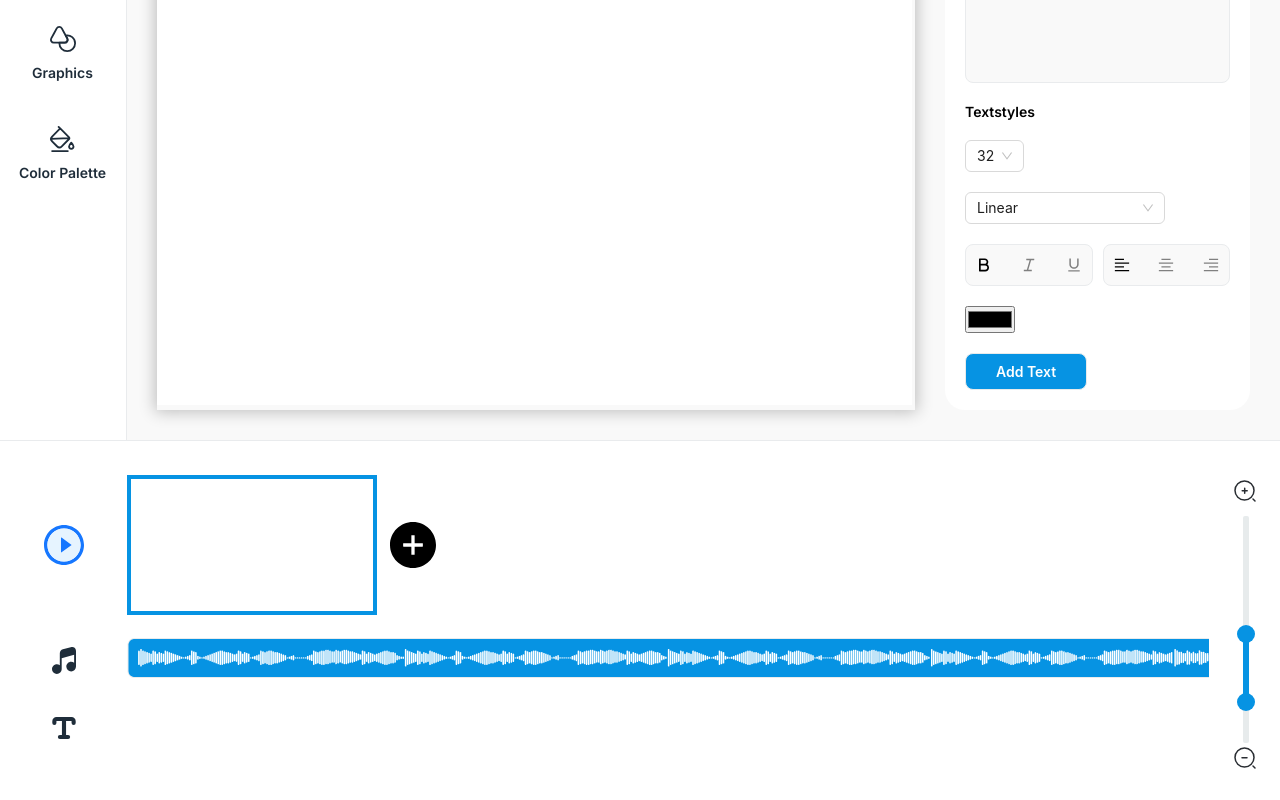
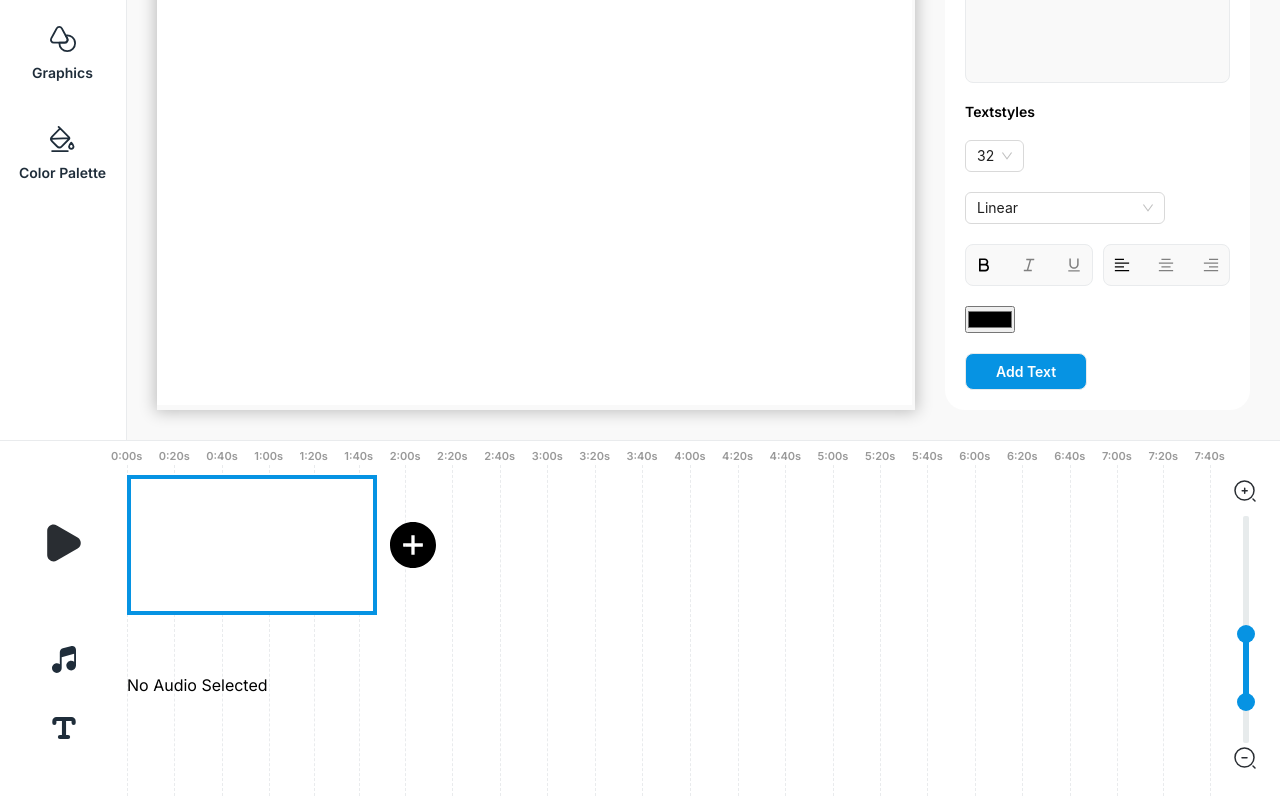
Before and after one commit to anchal-simform/vt-video-creator, a React (Create React App) app: page /editor in a window 1280 px wide. Shown: the part 295-1095 px from the top of the page. Built offline with nearby package versions, Linux system fonts and the light colour scheme.

Commit message:
added the video download option of complete video

```diff
--- a/package.json
+++ b/package.json
@@ -23,6 +23,7 @@
     "react-tabs": "^6.0.0",
     "sass": "^1.62.0",
     "use-image": "^1.1.0",
+    "wavesurfer.js": "^6.6.3",
     "web-vitals": "^2.1.4",
     "zustand": "^4.3.7"
   },
--- a/src/components/Header/Header.jsx
+++ b/src/components/Header/Header.jsx
@@ -23,6 +23,7 @@ function Header() {
   const updateCurrentSlide = useSlidesStore(
     (state) => state.updateCurrentSlide
   );
+
   const updateSlides = useSlidesStore((state) => state.updateSlides);
 
   const handlePreview = async () => {
@@ -38,13 +39,9 @@ function Header() {
 
   const handleDurationChange = (value) => {
     let slide = { ...currentSlide };
-
     slide.duration = parseInt(value);
-
     updateCurrentSlide(slide);
-
     // Update the slides array
-
     const index = currentSlideIndex;
     const newSlides = slides.map((obj, idx) => (idx === index ? slide : obj));
 
--- a/src/components/Timeline/Timeline.jsx
+++ b/src/components/Timeline/Timeline.jsx
@@ -1,19 +1,15 @@
-import {
-  DeleteOutlined,
-  PlayCircleTwoTone,
-  PlusCircleFilled
-} from '@ant-design/icons';
+import { DeleteOutlined, PlusCircleFilled } from '@ant-design/icons';
 import { Slider } from 'antd';
 import { MusicBold } from '../../assets/icons/MusicBold';
 import { PlayBold } from '../../assets/icons/PlayBold';
 import { TextBold } from '../../assets/icons/TextBold';
 import { ZoomIn } from '../../assets/icons/ZoomIn';
 import { ZoomOut } from '../../assets/icons/ZoomOut';
-import audioscrub from '../../assets/img/audioscrub.png';
 import useSlidesStore from '../../store/useSlidesStore';
+import { sleep } from '../../utils/commonFunction';
 import { DEFAULT_SLIDE_OBJECT } from '../../utils/constants';
+import Waveform from '../Waveform/Waveform';
 import './Timeline.scss';
-import { sleep } from '../../utils/commonFunction';
 
 function Timeline() {
   const currentSlide = useSlidesStore((state) => state.currentSlide);
@@ -27,8 +23,8 @@ function Timeline() {
     (state) => state.updateCurrentSlide
   );
   const updateIsRecording = useSlidesStore((state) => state.updateIsRecording);
+  const updateAudio = useSlidesStore((state) => state.updateAudio);
 
-  const play = useSlidesStore((state) => state.play);
   const updatePlay = useSlidesStore((state) => state.updatePlay);
   const audioSelected = useSlidesStore((state) => state.audio);
 
@@ -37,6 +33,10 @@ function Timeline() {
     newTextList.splice(index, 1);
     let updatedSlide = { ...currentSlide, texts: newTextList };
     updateCurrentSlide(updatedSlide);
+    const newSlides = slides.map((obj, idx) =>
+      idx === currentSlideIndex ? updatedSlide : obj
+    );
+    updateSlides(newSlides);
   };
 
   const handleAddNew = () => {
@@ -53,15 +53,47 @@ function Timeline() {
   };
 
   const handlePlayCompleteVideo = async () => {
-    // updateIsRecording(true);
+    updateIsRecording(true);
+
+    const totalDuration = slides.reduce(function (acc, obj) {
+      return acc + obj.duration;
+    }, 0);
+
+    const totalDurationInMs = (parseInt(totalDuration) + 1) * 1000;
+
     let index = 0;
     let slide = slides[0];
     const audio = new Audio(URL.createObjectURL(audioSelected));
     await audio.play();
+    const audioStream = audio.captureStream();
 
-    const totalDuration = slides.reduce(function (acc, obj) {
-      return acc + obj.duration;
-    }, 0);
+    const canvas = document.querySelector('.konva_current_canvas canvas');
+    // const ctx = canvas.getContext('2d');
+    const videoStream = canvas.captureStream(30);
+
+    audioStream.getAudioTracks().forEach((track) => {
+      videoStream.addTrack(track);
+    });
+
+    const mediaRecorder = new MediaRecorder(videoStream);
+    let chunks = [];
+
+    mediaRecorder.ondataavailable = function (e) {
+      chunks.push(e.data);
+    };
+
+    mediaRecorder.onstop = function (e) {
+      const blob = new Blob(chunks, { type: 'video/mp4' });
+      chunks = [];
+      const videoURL = URL.createObjectURL(blob);
+      let a = document.createElement('a');
+      document.body.appendChild(a);
+      a.style = 'display: none';
+      a.href = videoURL;
+      a.download = 'video.mp4';
+      a.click();
+    };
+    await mediaRecorder.start();
 
     // // Play animation for first 5 secs and after sometime start playing video again
     // // First reset currentIndex and currentSlide to first slide
@@ -72,40 +104,68 @@ function Timeline() {
     await sleep(parseInt(slide.duration) * 1000);
     setTimeout(() => {
       updatePlay(false);
-    }, 100);
+    }, 0);
 
     setTimeout(async () => {
       slides.map(async (current, index) => {
         if (index === 0) {
           return;
         }
+
+        // if (index === slides.length - 1) {
+        //   setTimeout(async () => {
+        //     mediaRecorder.stop();
+        //     await audio.pause();
+        //     updateIsRecording(false);
+        //   }, (parseInt(current.duration) + 2) * 1000);
+        // }
+
         setTimeout(async () => {
           updatePlay(true);
           updateCurrentSlideIndex(index);
           updateCurrentSlide(current);
           await sleep(parseInt(current.duration) * 1000);
           updatePlay(false);
-        }, 100);
+        }, 0);
       });
-    }, 200);
+    }, 50);
+
     setTimeout(async () => {
+      mediaRecorder.stop();
       await audio.pause();
-      // updateIsRecording(false);
-    }, totalDuration * 1000);
+      updateIsRecording(false);
+    }, totalDurationInMs);
+  };
+
+  const handleAudioFileSelect = (event) => {
+    const file = event.target.files[0];
+    if (!file?.type.startsWith('audio/')) {
+      console.log('Please select an audio file.');
+      return;
+    }
+    updateAudio(file);
   };
 
   return (
     <div className="timeline">
       <div className="timeline__left">
-        <PlayCircleTwoTone
-          onClick={handlePlayCompleteVideo}
-          style={{ fontSize: '40px' }}
-        />
-        <MusicBold />
+        <span onClick={handlePlayCompleteVideo} className="hand">
+          <PlayBold />
+        </span>
+        <label class="custom-file-upload">
+          <input
+            onChange={handleAudioFileSelect}
+            accept="audio/*"
+            type="file"
+            name=""
+            id=""
+          />
+          <MusicBold />
+        </label>
         <TextBold />
       </div>
       <div className="timeline__mid">
-        {/* <div className="timeline__mid__grid">
+        <div className="timeline__mid__grid">
           <div>0:00s</div>
           <div>0:20s</div>
           <div>0:40s</div>
@@ -130,7 +190,7 @@ function Timeline() {
           <div>7:00s</div>
           <div>7:20s</div>
           <div>7:40s</div>
-        </div> */}
+        </div>
         <div className="timeline__mid__images">
           {slides?.map((slide, i) => (
             <div
@@ -184,7 +244,11 @@ function Timeline() {
           />
         </div>
         <div className="timeline__mid__audio">
-          <img src={audioscrub} alt="audio" />
+          {audioSelected ? (
+            <Waveform audio={URL.createObjectURL(audioSelected)} />
+          ) : (
+            'No Audio Selected'
+          )}
         </div>
         <div className="timeline__mid__audio timeline_text_group">
           {currentSlide?.texts?.map((text, index) => (
--- a/src/components/Timeline/Timeline.scss
+++ b/src/components/Timeline/Timeline.scss
@@ -99,10 +99,25 @@
     border: 4px solid #0693E3;
   }
 
+  .timeline__mid__audio {
+    margin-top: 50px;
+  }
+
   .text_list_box {
     white-space: nowrap;
     text-overflow: ellipsis;
     overflow: hidden;
   }
 
+  input[type="file"] {
+    display: none;
 }
+
+.custom-file-upload {
+    // border: 1px solid #ccc;
+    display: inline-block;
+    padding: 6px 12px;
+    cursor: pointer;
+}
+
+}
--- a/src/components/Toolbox/MediaToolbox.jsx
+++ b/src/components/Toolbox/MediaToolbox.jsx
@@ -61,11 +61,6 @@ function MediaToolbox() {
       return;
     }
     updateAudio(file);
-    // setPreviewAudio(file);
-    // const url = window.URL.createObjectURL(file);
-    // if (file) {
-    //   setAudioSelected(file);
-    // }
   };
   const deleteImageItem = (index) => {
     const newImageList = [...currentSlide.images];
@@ -118,7 +113,7 @@ function MediaToolbox() {
           ''
         )}
       </div>
-      <div className="audio_toolbox_container">
+      {/* <div className="audio_toolbox_container">
         <label htmlFor="Upload audio"> Audio File</label>
         <input
           onChange={handleAudioFileSelect}
@@ -127,9 +122,9 @@ function MediaToolbox() {
           name=""
           id=""
         />
-      </div>
-      <div className="audio_preview">
-        {/* Selected audio and remove */}
+      </div> */}
+      {/* Selected audio and remove */}
+      {/* <div className="audio_preview">
         <div className="audio_preview_container">
           {audioSelected ? (
             <div>
@@ -147,7 +142,7 @@ function MediaToolbox() {
             ''
           )}
         </div>
-      </div>
+      </div> */}
     </>
   );
 }
--- a/src/components/Toolbox/TextToolbox.jsx
+++ b/src/components/Toolbox/TextToolbox.jsx
@@ -15,7 +15,7 @@ const { TextArea } = Input;
 
 function TextToolbox() {
   const [fontFamily, setFontFamily] = useState('Ariel');
-  const [fontSize, setFontSize] = useState('12');
+  const [fontSize, setFontSize] = useState('32');
   const [fontStyle, setFontStyle] = useState('bold');
   const [color, setColor] = useState('#000000');
   const [text, setText] = useState('');
@@ -37,7 +37,7 @@ function TextToolbox() {
   };
 
   const resetText = () => {
-    setFontSize('12');
+    setFontSize('32');
     setFontStyle('bold');
     setColor('#000000');
     setAlign('left');
@@ -50,8 +50,8 @@ function TextToolbox() {
     if (!text) return;
     const textNode = {
       id: Date.now(),
-      fontSize: parseInt(fontSize) ?? 50,
-      size: parseInt(fontSize) ?? 50,
+      fontSize: fontSize ? parseInt(fontSize) : 32,
+      size: fontSize ? parseInt(fontSize) : 32,
       colour: color,
       outAnimation: 'EaseOut',
       duration: 2,
@@ -122,22 +122,12 @@ function TextToolbox() {
             <Select
               //   className="dropdown-wrapper_fontsize"
               defaultValue="32"
+              value={fontSize}
               onChange={handleFontSize}
               options={FONT_OPTIONS}
             />
           </div>
           <div className="dropdown-wrapper">
-            {/* <Select
-              className="dropdown-wrapper_fontfamily"
-              defaultValue="Ariel"
-              onChange={handleChange}
-              options={[
-                { value: 'Ariel', label: 'Ariel' },
-                { value: 'lucy', label: 'Lucy' },
-                { value: 'Yiminghe', label: 'yiminghe' },
-                { value: 'disabled', label: 'Disabled' }
-              ]}
-            /> */}
             <Select
               //   className="dropdown-wrapper_fontsize w-200"
               defaultValue="Linear"
--- /dev/null
+++ b/src/components/Waveform/Waveform.jsx
@@ -0,0 +1,24 @@
+import React, { useEffect, useRef, useState } from 'react';
+import WaveSurfer from 'wavesurfer.js';
+
+const Waveform = ({ audio }) => {
+  const containerRef = useRef();
+
+  useEffect(() => {
+    const waveSurfer = WaveSurfer.create({
+      container: containerRef.current,
+      progressColor: '#E9EBED',
+      waveColor: '#E9EBED',
+      backgroundColor: '#0693E3'
+    });
+    waveSurfer.load(audio);
+
+    return () => {
+      waveSurfer.destroy();
+    };
+  }, [audio]);
+
+  return <div ref={containerRef} />;
+};
+
+export default Waveform;
--- a/src/styles/Editor.scss
+++ b/src/styles/Editor.scss
@@ -1,6 +1,6 @@
 @use '../assets/scss/variables.scss' as *;
 
-.editor {
+.editor   {
   height: calc(100vh - 79px);
   display: flex;
   flex-direction: column;
@@ -24,4 +24,7 @@
     flex-grow: 0;
     flex-shrink: 0;
   }
+  .hand {
+    cursor: pointer;
+  }
 }
```
Also changed, not shown: src/components/Viewport/Viewport.jsx (+40 -39 lines), 1 other file (tests, documents, lock files or other folders).
